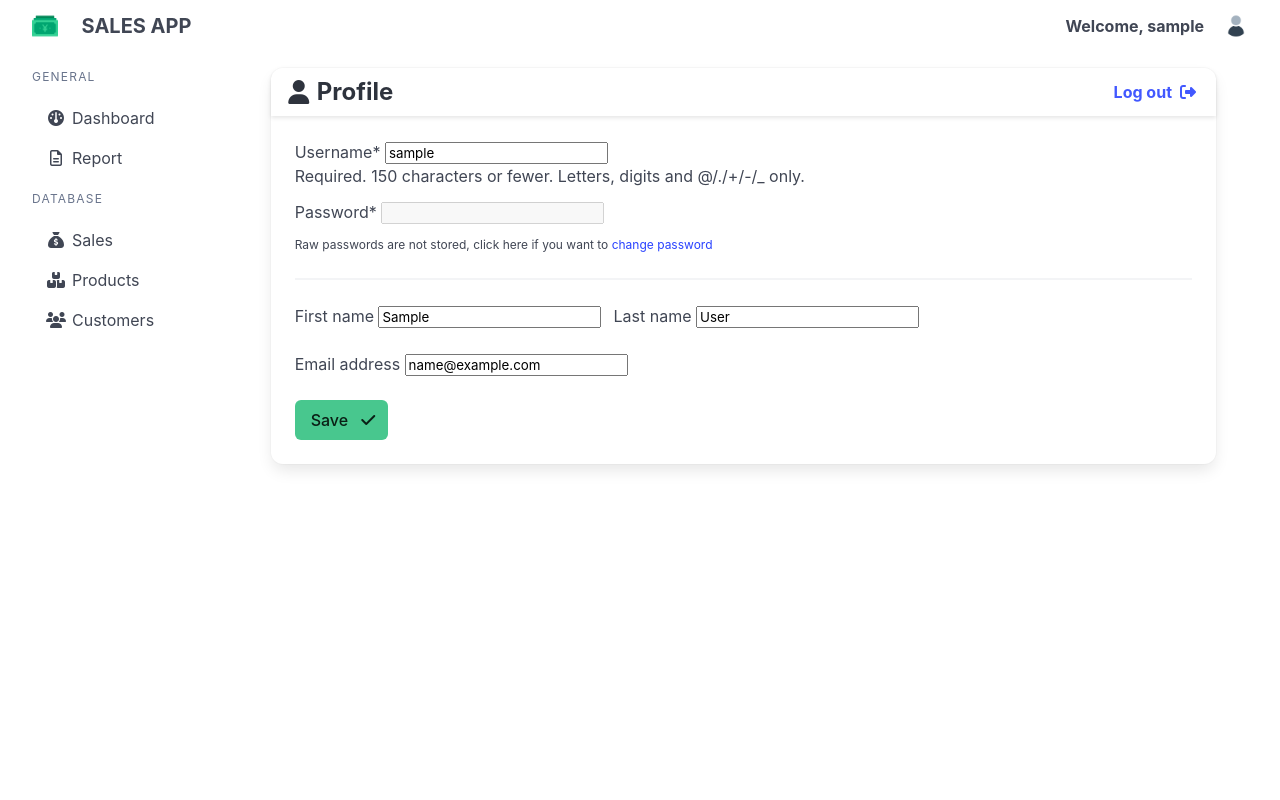
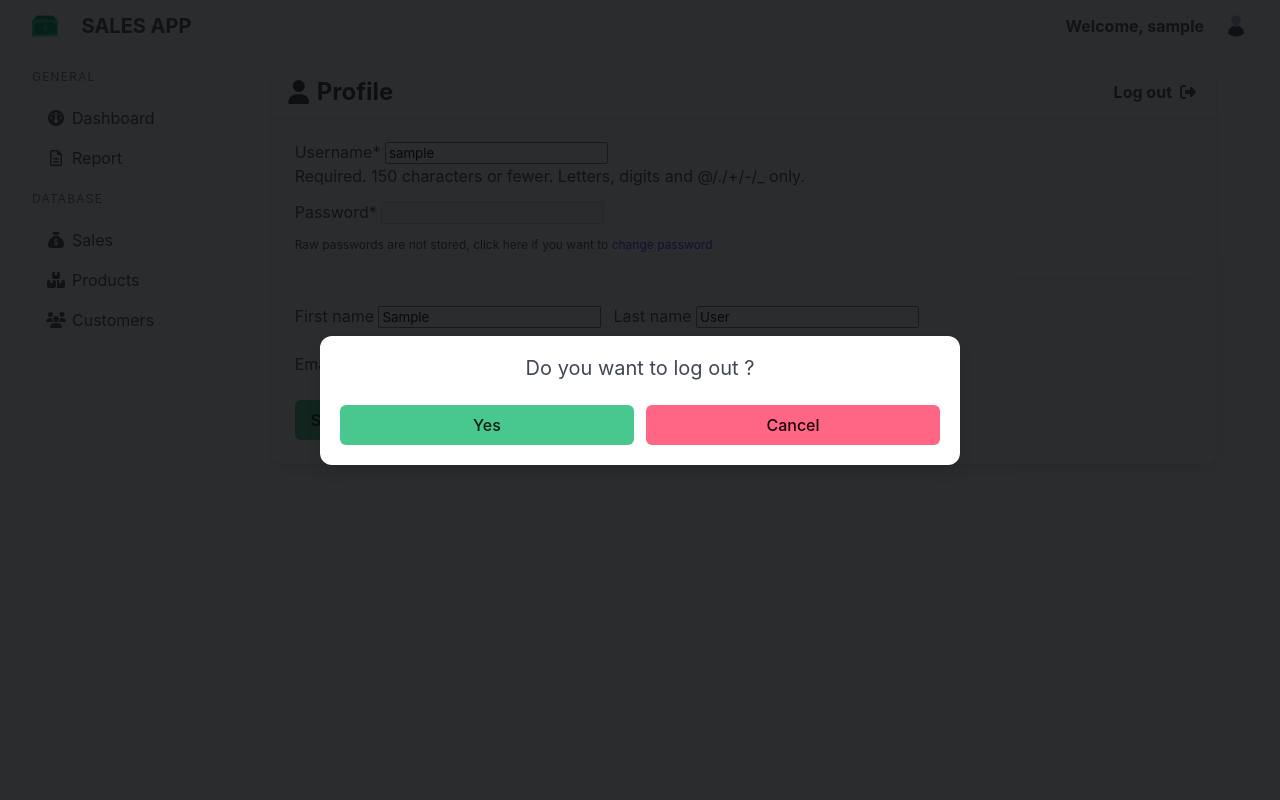
Before and after one commit to Jaysnvith/sales_prototype, a Django app: page /sales/user/ in a window 1280 px wide. Run offline with Django 5.2, Linux system fonts and the light colour scheme; the visitor is signed in with stand-in values (Sample User, id 1); some libraries are stand-ins or nearby versions.

Commit message:
Added log out confirmation

```diff
--- a/sales_api/static/sales_api/js/main.js
+++ b/sales_api/static/sales_api/js/main.js
@@ -45,4 +45,35 @@ $(document).ready(function() {
 
   toggleHoverClass('.menu-list li', 'fa-beat-fade');
   toggleHoverClass('.button', 'fa-beat-fade');
+
+  // MODAL
+  // Functions to open and close a modal
+  const openModal = ($el) => $el.classList.add('is-active');
+  const closeModal = ($el) => $el.classList.remove('is-active');
+
+  // Add a click event on buttons to open a specific modal
+  (document.querySelectorAll('.js-modal-trigger') || []).forEach(($trigger) => {
+    const modal = $trigger.dataset.target;
+    const $target = document.getElementById(modal);
+
+    $trigger.addEventListener('click', () => {
+      openModal($target);
+    });
+  });
+
+  // Add a click event on various child elements to close the parent modal
+  (document.querySelectorAll('.modal-background, .modal-content .button.is-danger') || []).forEach(($close) => {
+    const $target = $close.closest('.modal');
+
+    $close.addEventListener('click', () => {
+      closeModal($target);
+    });
+  });
+
+  // Add a keyboard event to close all modals
+  document.addEventListener('keydown', (event) => {
+    if(event.key === "Escape") {
+      closeAllModals();
+    }
+  });
 });
--- a/sales_api/templates/sales_api/sales_user.html
+++ b/sales_api/templates/sales_api/sales_user.html
@@ -16,15 +16,25 @@
         <span>Profile</span>
       </span>
     </div>
-    <form class="has-text-link" action="{% url 'logout' %}" method="post">
-      {% csrf_token %}
-      <button type="submit" class="card-header-icon has-text-weight-bold is-colorized">
+    <button class="card-header-icon has-text-weight-bold is-colorized js-modal-trigger" data-target="modal-js">
       <span class="icon-text">
         <span>Log out</span>
         <span class="icon"><i class="fa-solid fa-right-from-bracket"></i></span>
       </span>
     </button>
+  </div>
+
+  <!-- Log out Confirmation -->
+  <div id="modal-js" class="modal is-active">
+    <div class="modal-background"></div>
+    <div class="modal-content box">
+        <p class="subtitle has-text-centered">Do you want to log out ?</p>
+        <form class="field is-grouped" action="{% url 'logout' %}" method="post">
+          {% csrf_token %}
+          <button type="submit" class="button is-success is-responsive is-fullwidth">Yes</button>
+          <button type="button" class="button is-danger is-responsive is-fullwidth" aria-label="close">Cancel</button>
         </form>
+    </div>
   </div>
 
   <!-- Content -->
```
Lines whose indentation alone changed are shown as unchanged.
